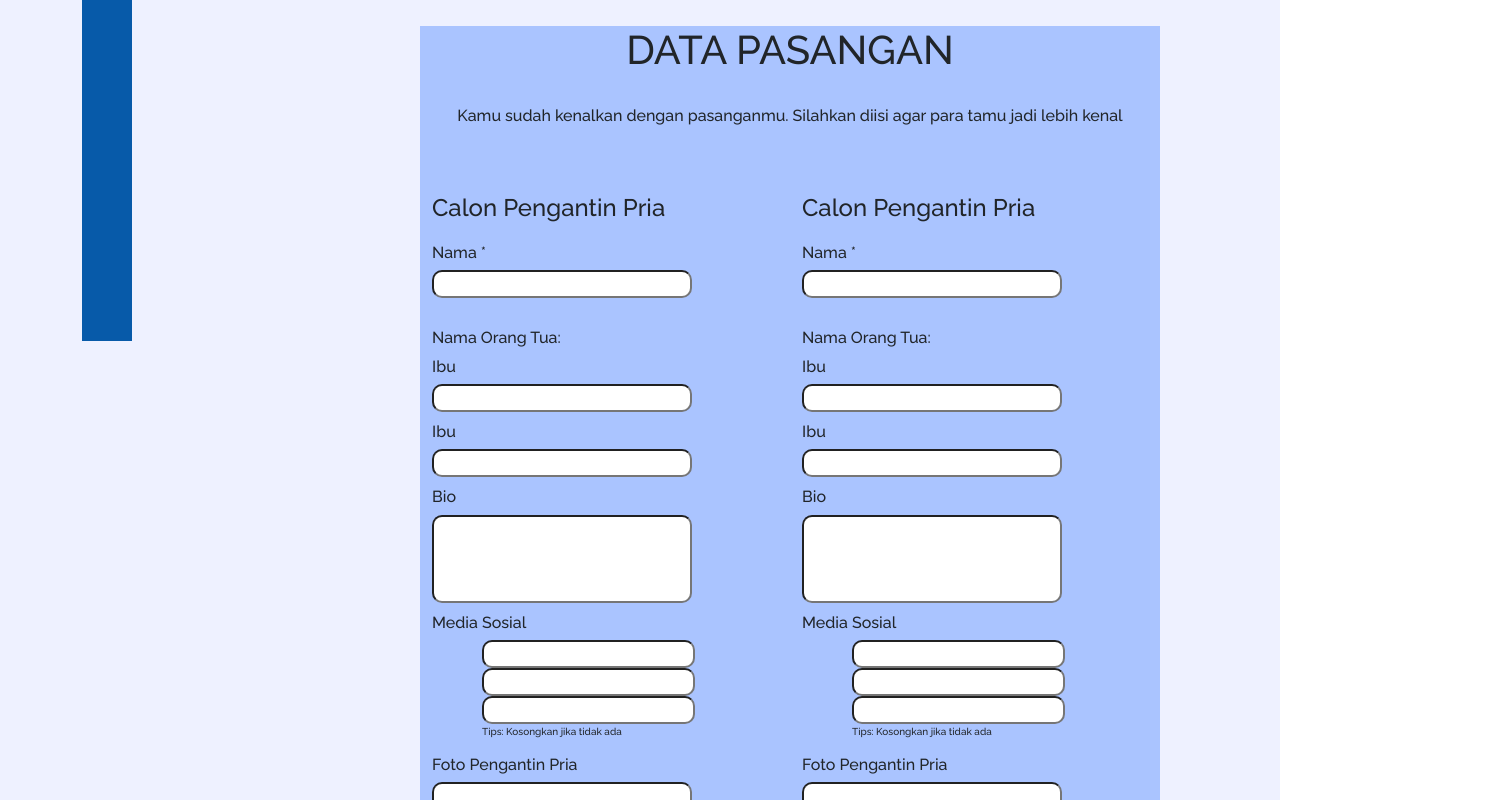
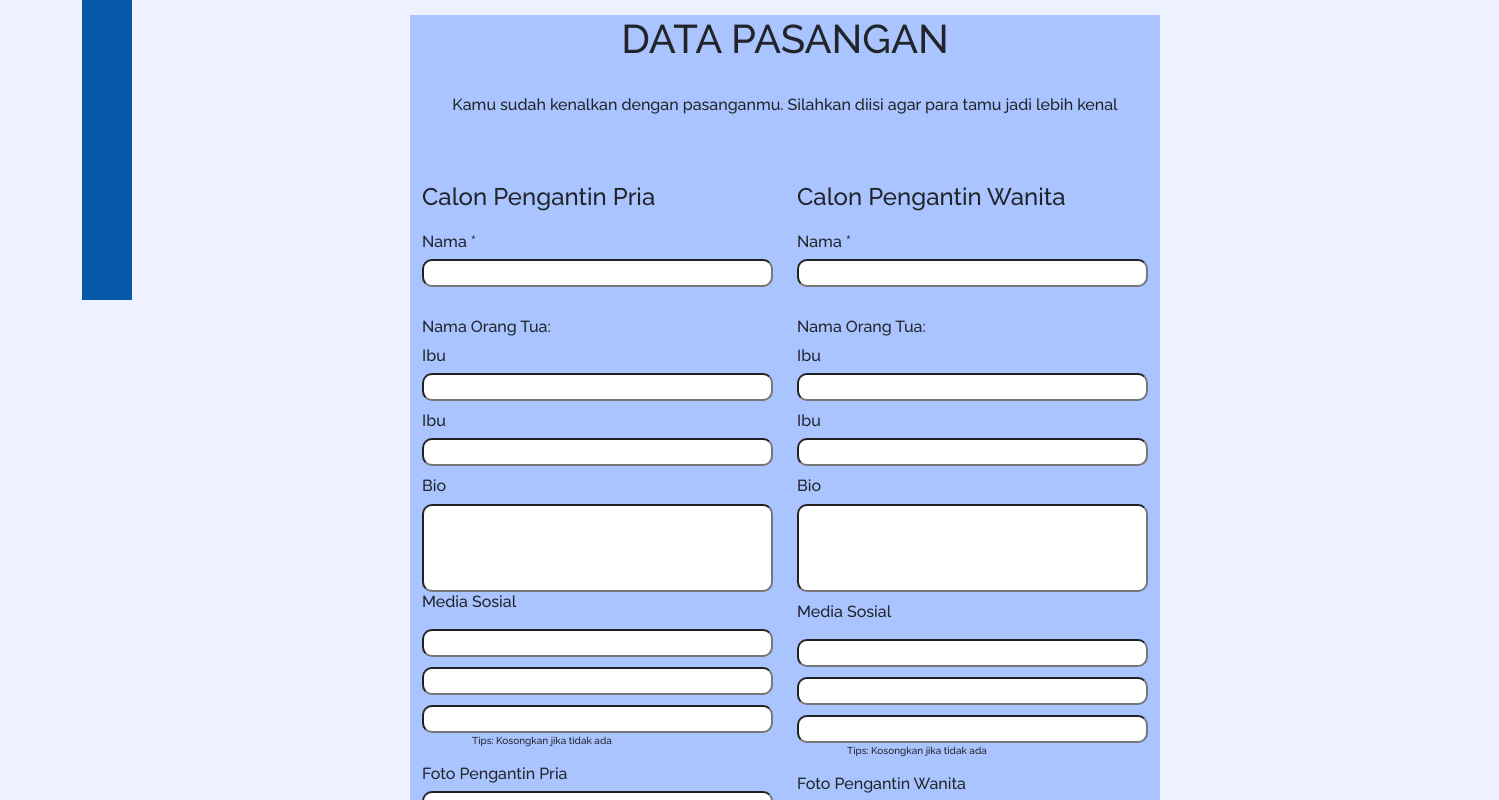
Before and after one commit to AngelNikijuluw/-Massive-Group-UNITE, a React (Create React App) app in the folder frontend/: page /BuatUndangan in a window 1280 px wide. Shown: the part 500-1300 px from the top of the page, 1499 px wide, since content can reach past the window. Built offline with nearby package versions, Linux system fonts and the light colour scheme.

Commit message:
edit dashboard

```diff
--- a/frontend/src/App.css
+++ b/frontend/src/App.css
@@ -61,7 +61,8 @@ main {
   width: 200px;
   transition: all 0.5s;
   margin-left: 0px;
-
+  position: fixed;
+  z-index: 10;
 }
 
 .top_section {
--- a/frontend/src/components/Sidebar.js
+++ b/frontend/src/components/Sidebar.js
@@ -64,5 +64,4 @@ let Sidebar = ({children}) => {
      </div>
     )
 }
-
 export default Sidebar;
--- a/frontend/src/components/TopBar.js
+++ b/frontend/src/components/TopBar.js
@@ -3,7 +3,7 @@ import {FaUserCircle} from "react-icons/fa";
     function TopBAr() {
     return (
 
-        <Card.Header style={{textAlign:"right",backgroundColor:"#ffff"}}>Nama <span style={{marginLeft:"30px",margin:"30px",}}><FaUserCircle/></span></Card.Header>
+        <Card.Header style={{textAlign:"right",backgroundColor:"#ffff",width:"100%",position:"top",position:"fixed",zIndex:"9"}}>Nama <span style={{marginLeft:"30px",margin:"30px",}}><FaUserCircle/></span></Card.Header>
 
     )
 }
--- a/frontend/src/pages/Dashboard/BuatUndangan.js
+++ b/frontend/src/pages/Dashboard/BuatUndangan.js
@@ -11,7 +11,7 @@ const BuatUndangan = () =>{
           <Sidebar />
 
         <Row
-        style={{ paddingLeft:300, paddingTop:30, paddingRight: 50 }}>
+        style={{ paddingLeft:300, paddingTop:60, paddingRight: 50 }}>
         <Container fluid className="home-section" >
         <h1>HALO, </h1>
         <h1>SELAMAT DATANG DI </h1>
@@ -38,61 +38,57 @@ const BuatUndangan = () =>{
         <p style={{marginTop:30}}>Kamu sudah kenalkan dengan pasanganmu. Silahkan diisi agar para tamu jadi lebih kenal</p>
         <Form>
 
-        <div class="row">
-  <div class="col-sm-6">
+        <Row>
+
       <Col
               md={6}
               style={{ paddingBottom: 20, paddingTop: 50}}
-              >
+>
                 <h4 style={{textAlign:"left", width:"200%"}}>Calon Pengantin Pria</h4>
-            <h6 style={{textAlign:"left", marginTop:20}}>Nama *</h6>
-            <input style={{width:"150%", marginLeft:-0, borderRadius:"10px"}} type="text"></input>
+            <h6 style={{textAlign:"left", marginTop:20,}}>Nama *</h6>
+            <input style={{width:"100%", marginLeft:-0, borderRadius:"10px"}} type="text"></input>
             <h6 style={{textAlign:"left", marginTop:30}}>Nama Orang Tua:</h6>
             <h6 style={{textAlign:"left", marginTop:10}}>Ibu</h6>
-            <input style={{width:"150%", marginLeft:-0, borderRadius:"10px"}} type="text"></input>
+            <input style={{width:"100%", marginLeft:-0, borderRadius:"10px"}} type="text"></input>
             <h6 style={{textAlign:"left", marginTop:10}}>Ibu</h6>
-            <input style={{width:"150%", marginLeft:-0, borderRadius:"10px"}} type="text"></input>
+            <input style={{width:"100%", marginLeft:-0, borderRadius:"10px"}} type="text"></input>
             <h6 style={{textAlign:"left", marginTop:10}}>Bio</h6>
-            <input style={{width:"150%", marginLeft:-0, padding:"30px", borderRadius:"10px"}} type="text"></input>
-            <h6 style={{textAlign:"left", marginTop:10}}>Media Sosial</h6>
-            <input style={{width:"123%", marginLeft:50, borderRadius:"10px"}} type="text"></input>
-            <input style={{width:"123%", marginLeft:50, borderRadius:"10px"}} type="text"></input>
-            <input style={{width:"123%", marginLeft:50, borderRadius:"10px"}} type="text"></input>
+            <input style={{width:"100%", marginLeft:-0, padding:"30px", borderRadius:"10px"}} type="text"></input>
+            <h6 style={{textAlign:"left", marginTop:"10"}}>Media Sosial</h6>
+            <input style={{width:"100%",  borderRadius:"10px",marginTop:"10px"}} type="text"></input>
+            <input style={{width:"100%",  borderRadius:"10px",marginTop:"10px"}} type="text"></input>
+            <input style={{width:"100%",  borderRadius:"10px",marginTop:"10px"}} type="text"></input>
             <p style={{textAlign:"left",paddingLeft:50, width:"150%", fontSize:10}}>Tips: Kosongkan jika tidak ada</p>
             <h6 style={{textAlign:"left", marginTop:10}}>Foto Pengantin Pria</h6>
-            <input style={{width:"150%", marginLeft:-0, borderRadius:"10px"}} type="text"></input>
+            <input style={{width:"100%", marginLeft:-0, borderRadius:"10px"}} type="text"></input>
             <h6 style={{textAlign:"left", marginTop:10}}>Foto Prewedding</h6>
-            <input style={{width:"150%", marginLeft:-0, borderRadius:"10px"}} type="text"></input>
+            <input style={{width:"100%", marginLeft:-0, borderRadius:"10px"}} type="text"></input>
 
               </Col>
-  </div>
-  <div class="col-sm-6">
-      <Col
-              md={6}
-              style={{ paddingBottom: 20, paddingTop: 50}}
-              >
-                <h4 style={{textAlign:"left", width:"200%"}}>Calon Pengantin Pria</h4>
+
+      <Col md={6} style={{ paddingBottom: 20, paddingTop: 50,float:"right"}}>
+                <h4 style={{textAlign:"left", width:"200%"}}>Calon Pengantin Wanita</h4>
             <h6 style={{textAlign:"left", marginTop:20}}>Nama *</h6>
-            <input style={{width:"150%", marginLeft:-0, borderRadius:"10px"}} type="text"></input>
+            <input style={{width:"100%", marginLeft:-0, borderRadius:"10px"}} type="text"></input>
             <h6 style={{textAlign:"left", marginTop:30}}>Nama Orang Tua:</h6>
             <h6 style={{textAlign:"left", marginTop:10}}>Ibu</h6>
-            <input style={{width:"150%", marginLeft:-0, borderRadius:"10px"}} type="text"></input>
+            <input style={{width:"100%", marginLeft:-0, borderRadius:"10px"}} type="text"></input>
             <h6 style={{textAlign:"left", marginTop:10}}>Ibu</h6>
-            <input style={{width:"150%", marginLeft:-0, borderRadius:"10px"}} type="text"></input>
+            <input style={{width:"100%", marginLeft:-0, borderRadius:"10px"}} type="text"></input>
             <h6 style={{textAlign:"left", marginTop:10}}>Bio</h6>
-            <input style={{width:"150%", marginLeft:-0, padding:"30px", borderRadius:"10px"}} type="text"></input>
+            <input style={{width:"100%", marginLeft:-0, padding:"30px", borderRadius:"10px"}} type="text"></input>
             <h6 style={{textAlign:"left", marginTop:10}}>Media Sosial</h6>
-            <input style={{width:"123%", marginLeft:50, borderRadius:"10px"}} type="text"></input>
-            <input style={{width:"123%", marginLeft:50, borderRadius:"10px"}} type="text"></input>
-            <input style={{width:"123%", marginLeft:50, borderRadius:"10px"}} type="text"></input>
+            <input style={{width:"100%",marginTop:"10px", borderRadius:"10px"}} type="text"></input>
+            <input style={{width:"100%",marginTop:"10px", borderRadius:"10px"}} type="text"></input>
+            <input style={{width:"100%",marginTop:"10px", borderRadius:"10px"}} type="text"></input>
             <p style={{textAlign:"left",paddingLeft:50, width:"150%", fontSize:10}}>Tips: Kosongkan jika tidak ada</p>
-            <h6 style={{textAlign:"left", marginTop:10}}>Foto Pengantin Pria</h6>
-            <input style={{width:"150%", marginLeft:-0, borderRadius:"10px"}} type="text"></input>
+            <h6 style={{textAlign:"left", marginTop:10}}>Foto Pengantin Wanita</h6>
+            <input style={{width:"100%", marginLeft:-0, borderRadius:"10px"}} type="text"></input>
             <h6 style={{textAlign:"left", marginTop:10}}>Foto Prewedding</h6>
-            <input style={{width:"150%", marginLeft:-0, borderRadius:"10px"}} type="text"></input>
+            <input style={{width:"100%", marginLeft:-0, borderRadius:"10px"}} type="text"></input>
               </Col>
-  </div>
-</div>
+
+</Row>
 
 </Form>
 <Form>
@@ -141,7 +137,7 @@ const BuatUndangan = () =>{
             <h6 style={{textAlign:"left", paddingLeft:40}}>Data Tamu</h6>
             <br></br>
 
-            <Table striped bordered hover style={{width:"90%", marginLeft:40}}>
+            <Table striped bordered hover style={{width:"90%"}}>
       <thead>
         <tr>
           <th>No</th>
--- a/frontend/src/pages/Dashboard/BukuTamu.js
+++ b/frontend/src/pages/Dashboard/BukuTamu.js
@@ -11,7 +11,7 @@ const BukuTamu = () =>{
             <Container>
             <Sidebar/>
             <Row>
-        <Col md={{ span: 12, offset: 1}}><Card style={{backgroundColor:"#AAC4FF",marginTop:"20px"}}>
+        <Col md={{ span: 12, offset: 1}}><Card style={{backgroundColor:"#AAC4FF",marginTop:"60px"}}>
       <Card.Body >
         <Card.Title >Upgrade Pro</Card.Title>
         <Card.Text >
@@ -19,9 +19,9 @@ const BukuTamu = () =>{
         </Card.Text>
       </Card.Body>
     </Card></Col>
-      <Col md={{ span: 3, offset: 10 }}><Button variant="primary"><BsPlusCircle/>Tambah Tamu</Button></Col>
+      <Col md={{ span: 3, offset: 10 }}><Button variant="primary" style={{marginTop:"20px"}}><BsPlusCircle/>Tambah Tamu</Button></Col>
 
-        <Col md={{ span: 12, offset: 1 }}><Card style={{backgroundColor:"#AAC4FF",height:"500px"}}>
+        <Col md={{ span: 12, offset: 1 }}><Card style={{backgroundColor:"#AAC4FF",height:"500px",marginTop:"20px"}}>
       <Card.Body>
       <Card.Text style={{textAlign:"center", fontSize:"20px"}}>
         <Form>
--- a/frontend/src/pages/Dashboard/Dasboard.js
+++ b/frontend/src/pages/Dashboard/Dasboard.js
@@ -21,7 +21,7 @@ function Dashboard() {
       <Row >
 
 
-        <Col md={{ span: 12, offset: 1 }} style={{marginTop:"20px"}}><Card style={{backgroundColor:"#AAC4FF"}}>
+        <Col md={{ span: 12, offset: 1 }} style={{marginTop:"60px"}}><Card style={{backgroundColor:"#AAC4FF"}}>
       <Card.Body >
         <Card.Title >Upgrade Pro</Card.Title>
         <Card.Text >
@@ -30,14 +30,14 @@ function Dashboard() {
       </Card.Body>
     </Card></Col>
 
-        <Col md={{ span: 4, offset: 1 }} ><Card style={{backgroundColor:"#AAC4FF"}}>
+        <Col md={{ span: 4, offset: 1 }} ><Card style={{backgroundColor:"#AAC4FF",marginTop:"20px"}}>
       <Card.Body>
         <Card.Text style={{textAlign:"center"}}>
         Link Undangan Kamu <Button variant="primary" style={{width:"auto"}}>Salin</Button>
         </Card.Text>
       </Card.Body>
     </Card></Col>
-        <Col md={{ span: 5, offset: 2 }}><Card style={{backgroundColor:"#AAC4FF"}}>
+        <Col md={{ span: 5, offset: 2 }}><Card style={{backgroundColor:"#AAC4FF",marginTop:"20px"}}>
       <Card.Body>
         <Card.Text>
         <Table striped bordered hover  style={{width:"100%",}}>
@@ -58,7 +58,7 @@ function Dashboard() {
       </Card.Body>
     </Card></Col>
 
-        <Col md={{ span: 12, offset: 1 }}><Card style={{backgroundColor:"#AAC4FF"}}>
+        <Col md={{ span: 12, offset: 1 }}><Card style={{backgroundColor:"#AAC4FF",marginTop:"20px"}}>
       <Card.Body>
       <Card.Text style={{textAlign:"center", fontSize:"20px"}}>
       <Table striped bordered hover  style={{width:"100%",}}>
@@ -84,7 +84,7 @@ function Dashboard() {
       </Card.Body>
     </Card></Col>
 
-    <Col md={{ span: 12, offset: 1 }}><Card style={{backgroundColor:"#AAC4FF"}}>
+    <Col md={{ span: 12, offset: 1 }}><Card style={{backgroundColor:"#AAC4FF",marginTop:"20px"}}>
       <Card.Body>
       <Card.Text style={{textAlign:"center", fontSize:"20px"}}>
         <h1>Calender</h1>
--- a/frontend/src/pages/Dashboard/QRCode.js
+++ b/frontend/src/pages/Dashboard/QRCode.js
@@ -10,7 +10,7 @@ const QRCode = () =>{
             <Container>
             <Sidebar/>
             <Row>
-        <Col md={{ span: 12, offset: 1}}><Card style={{backgroundColor:"#AAC4FF",marginTop:"20px"}}>
+        <Col md={{ span: 12, offset: 1}}><Card style={{backgroundColor:"#AAC4FF",marginTop:"60px"}}>
       <Card.Body >
         <Card.Title >Upgrade Pro</Card.Title>
         <Card.Text >
@@ -19,7 +19,7 @@ const QRCode = () =>{
       </Card.Body>
     </Card></Col>
         <Col md={{ span: 12, offset: 1 }}>
-        <Card Card style={{backgroundColor:"#AAC4FF",height:"500px"}}>
+        <Card Card style={{backgroundColor:"#AAC4FF",height:"500px",marginTop:"20px"}}>
         <h1>Qr Code</h1>
         </Card>
         </Col>
```
Also changed, not shown: frontend/src/pages/Dashboard/About.js (deleted, +0 -14 lines), frontend/src/pages/Dashboard/Analytics.js (deleted, +0 -11 lines), frontend/src/pages/Dashboard/Product.js (deleted, +0 -11 lines), frontend/src/pages/Dashboard/ProductList.js (deleted, +0 -11 lines).
